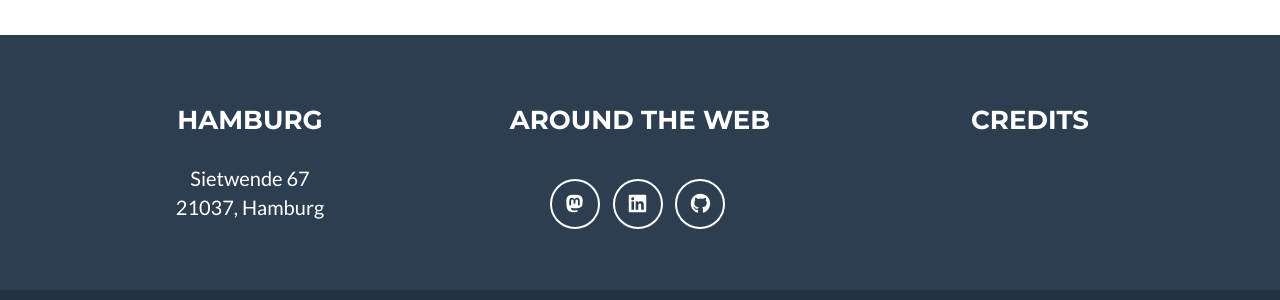
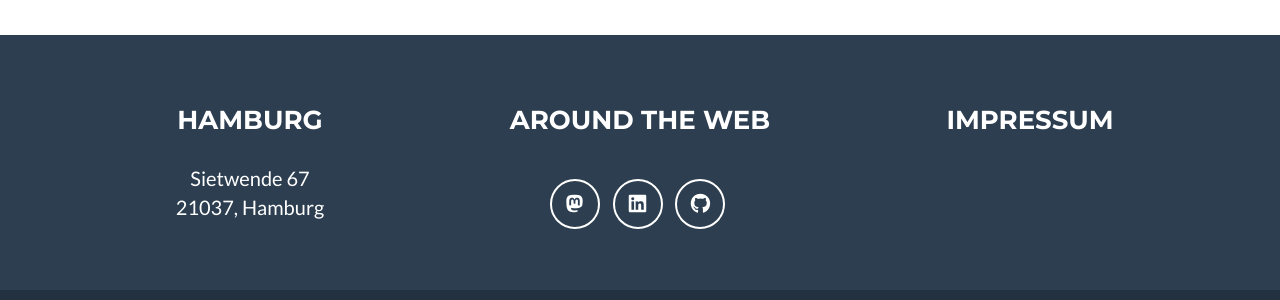
Before and after one commit to renewarnke/renewarnke.github.io, a Jekyll site: the page built from _posts/2014-07-18-project-1.markdown, in a window 1280 px wide and 900 px high, scrolled down 2799 px. Shown: the part 539-839 px from the top of the window. Built offline with Jekyll 4.4.1, drawn with Linux system fonts in a browser that asks for light colours.

Commit message:
fix impressum header

```diff
--- a/_config.yml
+++ b/_config.yml
@@ -35,7 +35,7 @@ footer:
   copyright: Rene Warnke
   location: Hamburg
   social: Around the Web
-  credits: Credits
+  credits: Impressum
 
 # Social networks usernames (many more available: google-plus, flickr, dribbble, pinterest, instagram, tumblr, linkedin, etc.)
 social:
```
